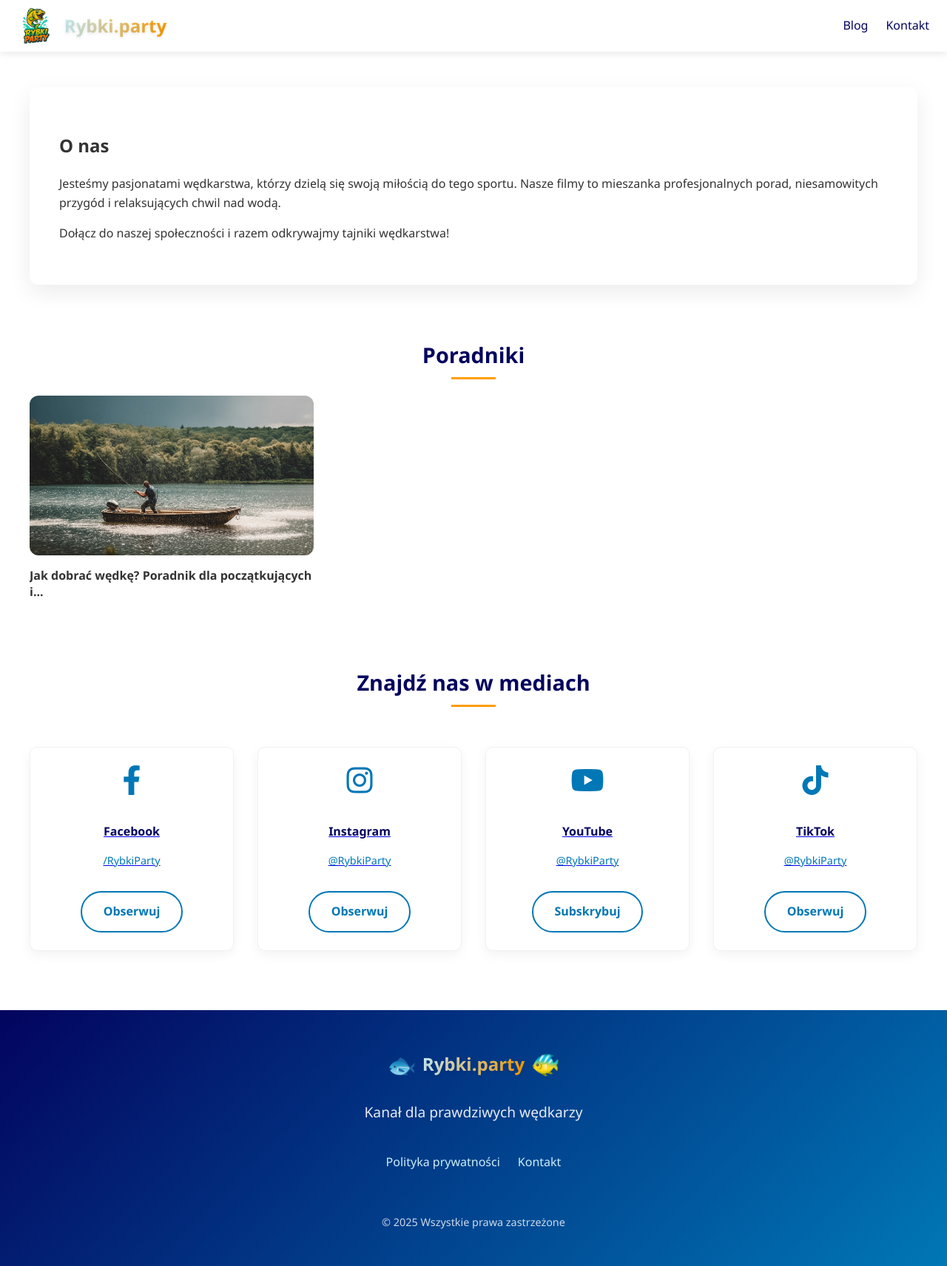
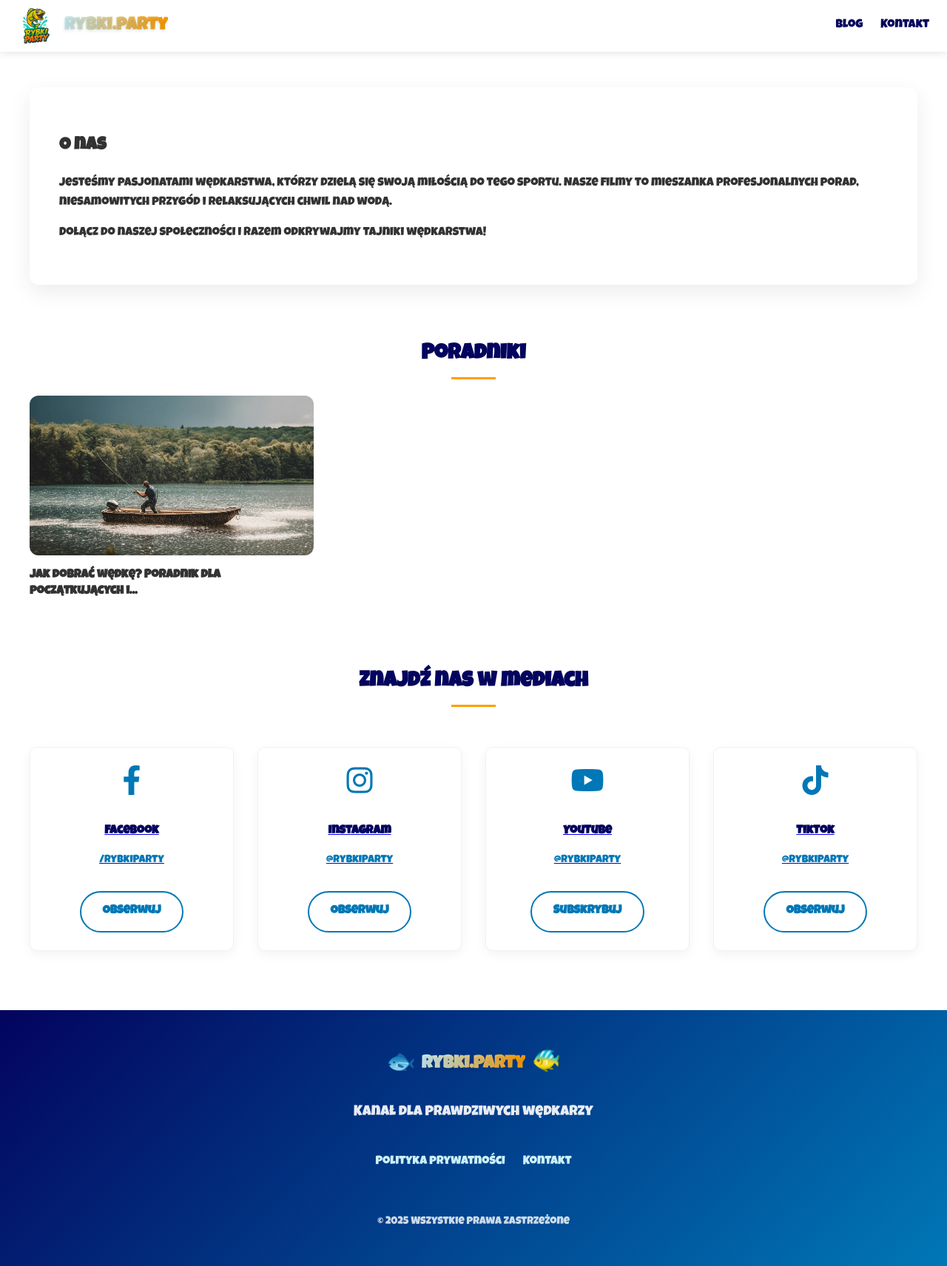
Before and after one commit to hikesilent/rybkiparty, a Jekyll site: the page built from index.md, in a window 1280 px wide. Shown: the whole page at 74% size. Built offline with Jekyll 4.4.1, drawn with Linux system fonts in a browser that asks for light colours; some web fonts are replaced.

Commit message:
Update Informacje o stronie “siteinfo”

```diff
--- a/_data/siteinfo.yml
+++ b/_data/siteinfo.yml
@@ -23,3 +23,4 @@ socials:
     username: "@RybkiParty"
     icon: fab fa-tiktok
     button: Obserwuj
+font: "'Luckiest Guy', cursive"
```
